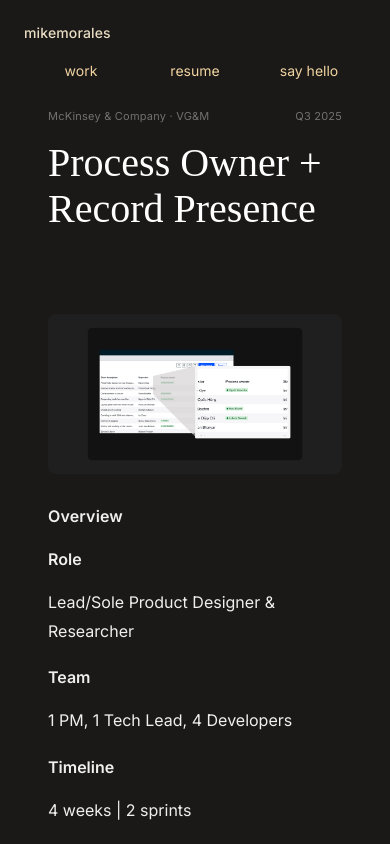
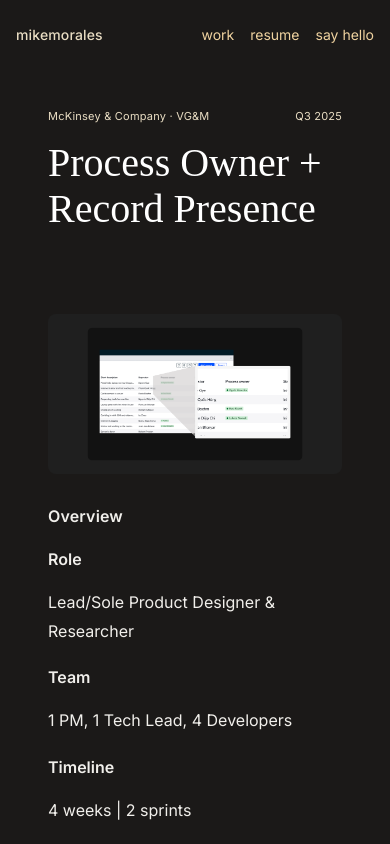
Before and after one commit to mykemorales/portfolio-2026, a plain HTML site: page process-owner.html in a window 390 px wide. Shown: the top 844 px of the page. Drawn offline with Linux system fonts and the light colour scheme; a web font is replaced by a local one.

Commit message:
Refine mobile nav spacing and case study eyebrow color.
Keep menu items on one row with tighter spacing on small screens, and set process-owner eyebrow metadata to digital-sand for visual consistency.

Made-with: Cursor

```diff
--- a/process-owner.html
+++ b/process-owner.html
@@ -98,20 +98,19 @@
 
     @media (max-width: 680px) {
       nav {
-        padding: 22px 24px;
-        flex-wrap: wrap;
-        row-gap: 14px;
+        padding: 22px 16px;
+        flex-wrap: nowrap;
+      }
+
+      .logo,
+      .nav-links a {
+        white-space: nowrap;
       }
 
       .nav-links {
-        flex: 1 1 100%;
-        gap: 0;
-        justify-content: space-between;
-      }
-
-      .nav-links li {
-        flex: 1;
-        text-align: center;
+        flex: 0 1 auto;
+        gap: 16px;
+        justify-content: flex-end;
       }
     }
 
@@ -136,13 +135,13 @@
 
     .cs-company {
       font-size: 11px;
-      color: rgba(255, 255, 255, 0.38);
+      color: var(--digital-sand);
       letter-spacing: 0.02em;
     }
 
     .cs-date {
       font-size: 11px;
-      color: rgba(255, 255, 255, 0.38);
+      color: var(--digital-sand);
       letter-spacing: 0.02em;
     }
 
```
Also changed, not shown: index.html (+10 -11 lines).
